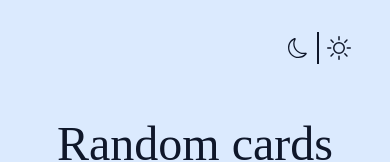
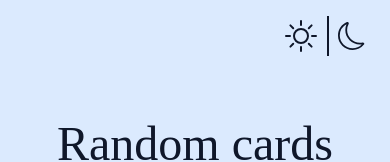
Before and after one commit to davbazz/memory-cards, a React (Vite) app: page / in a window 390 px wide. Shown: the top 162 px of the page. Built offline with nearby package versions, Linux system fonts and the light colour scheme; a web font is replaced by a local one.

Commit message:
add css styles to initial page after checking it on my phone

```diff
--- a/package.json
+++ b/package.json
@@ -4,7 +4,7 @@
   "version": "0.0.0",
   "type": "module",
   "scripts": {
-    "dev": "vite",
+    "dev": "vite --host",
     "build": "vite build",
     "preview": "vite preview"
   },
--- a/src/App.jsx
+++ b/src/App.jsx
@@ -3,7 +3,7 @@ import InitialPage from './Components/InitialPage'
 function App() {
 
   return (
-    <div className="App p-8 min-h-screen bg-blue-100">
+    <div className="App sm:p-8 p-4 min-h-screen bg-blue-100">
       <InitialPage />
     </div>
   )
--- a/src/Components/InitialPage.jsx
+++ b/src/Components/InitialPage.jsx
@@ -4,30 +4,30 @@ function InitialPage() {
 		<div>
 			<header>
 				<nav className="flex justify-end items-center">
-					<div className="buttons flex justify-around rounded-xl 2xl:w-36 xl:w-32 lg:w-28 md:w-24 sm:w-20 w-20	h-auto">
-						<button className="flex-1 bg-transparent border-r border-slate-900 rounded-l-xl 2xl:h-11 xl:h-10 md:h-9 h-8">
+					<div className="buttons flex justify-around 2xl:w-36 xl:w-32 lg:w-28 md:w-24 w-24	h-auto">
+						<button className="flex-1 bg-transparent border-r border-slate-900 md:h-11 h-10 pr-1">
+							<svg
+								xmlns="http://www.w3.org/2000/svg"
+								class="bi bi-brightness-high"
+								viewBox="0 0 16 16"
+								className="mx-auto fill-slate-900 w-8 h-8">
+								<path d="M8 11a3 3 0 1 1 0-6 3 3 0 0 1 0 6zm0 1a4 4 0 1 0 0-8 4 4 0 0 0 0 8zM8 0a.5.5 0 0 1 .5.5v2a.5.5 0 0 1-1 0v-2A.5.5 0 0 1 8 0zm0 13a.5.5 0 0 1 .5.5v2a.5.5 0 0 1-1 0v-2A.5.5 0 0 1 8 13zm8-5a.5.5 0 0 1-.5.5h-2a.5.5 0 0 1 0-1h2a.5.5 0 0 1 .5.5zM3 8a.5.5 0 0 1-.5.5h-2a.5.5 0 0 1 0-1h2A.5.5 0 0 1 3 8zm10.657-5.657a.5.5 0 0 1 0 .707l-1.414 1.415a.5.5 0 1 1-.707-.708l1.414-1.414a.5.5 0 0 1 .707 0zm-9.193 9.193a.5.5 0 0 1 0 .707L3.05 13.657a.5.5 0 0 1-.707-.707l1.414-1.414a.5.5 0 0 1 .707 0zm9.193 2.121a.5.5 0 0 1-.707 0l-1.414-1.414a.5.5 0 0 1 .707-.707l1.414 1.414a.5.5 0 0 1 0 .707zM4.464 4.465a.5.5 0 0 1-.707 0L2.343 3.05a.5.5 0 1 1 .707-.707l1.414 1.414a.5.5 0 0 1 0 .708z"/>
+							</svg>
+						</button>
+						<button className="flex-1 bg-transparent border-l border-slate-900 md:h-11 h-10">
 							<svg
 								xmlns="http://www.w3.org/2000/svg"
 								class="bi bi-moon"
 								viewBox="0 0 16 16"
-								className="mx-auto fill-slate-900 2xl:w-8 2xl:h-8 xl:w-6 xl:h-6 lg:w-5 lg:h-5 md:w-5 md:h-5 sm:w-5 sm:h-5 w-5 h-5">
+								className="mx-auto fill-slate-900 w-7 h-7">
 								<path d="M6 .278a.768.768 0 0 1 .08.858 7.208 7.208 0 0 0-.878 3.46c0 4.021 3.278 7.277 7.318 7.277.527 0 1.04-.055 1.533-.16a.787.787 0 0 1 .81.316.733.733 0 0 1-.031.893A8.349 8.349 0 0 1 8.344 16C3.734 16 0 12.286 0 7.71 0 4.266 2.114 1.312 5.124.06A.752.752 0 0 1 6 .278zM4.858 1.311A7.269 7.269 0 0 0 1.025 7.71c0 4.02 3.279 7.276 7.319 7.276a7.316 7.316 0 0 0 5.205-2.162c-.337.042-.68.063-1.029.063-4.61 0-8.343-3.714-8.343-8.29 0-1.167.242-2.278.681-3.286z"/>
-							</svg>
-						</button>
-						<button className="flex-1 bg-transparent border-l border-slate-900 rounded-r-xl 2xl:h-11 xl:h-10 md:h-9 h-8">
-							<svg
-								xmlns="http://www.w3.org/2000/svg"
-								class="bi bi-brightness-high"
-								viewBox="0 0 16 16"
-								className="mx-auto fill-slate-900 2xl:w-8 2xl:h-8 xl:w-7 xl:h-7 lg:w-6 lg:h-6 w-6 h-6">
-								<path d="M8 11a3 3 0 1 1 0-6 3 3 0 0 1 0 6zm0 1a4 4 0 1 0 0-8 4 4 0 0 0 0 8zM8 0a.5.5 0 0 1 .5.5v2a.5.5 0 0 1-1 0v-2A.5.5 0 0 1 8 0zm0 13a.5.5 0 0 1 .5.5v2a.5.5 0 0 1-1 0v-2A.5.5 0 0 1 8 13zm8-5a.5.5 0 0 1-.5.5h-2a.5.5 0 0 1 0-1h2a.5.5 0 0 1 .5.5zM3 8a.5.5 0 0 1-.5.5h-2a.5.5 0 0 1 0-1h2A.5.5 0 0 1 3 8zm10.657-5.657a.5.5 0 0 1 0 .707l-1.414 1.415a.5.5 0 1 1-.707-.708l1.414-1.414a.5.5 0 0 1 .707 0zm-9.193 9.193a.5.5 0 0 1 0 .707L3.05 13.657a.5.5 0 0 1-.707-.707l1.414-1.414a.5.5 0 0 1 .707 0zm9.193 2.121a.5.5 0 0 1-.707 0l-1.414-1.414a.5.5 0 0 1 .707-.707l1.414 1.414a.5.5 0 0 1 0 .707zM4.464 4.465a.5.5 0 0 1-.707 0L2.343 3.05a.5.5 0 1 1 .707-.707l1.414 1.414a.5.5 0 0 1 0 .708z"/>
 							</svg>
 						</button>
 					</div>
 				</nav>
 			</header>
 			<main>
-				<h1 className="text-center text-slate-900 font-fuzzy 2xl:text-8xl xl:text-7xl lg:text-7xl md:text-6xl text-5xl 2xl:mt-18 xl:mt-16 lg:mt-14 md:mt-14 sm:mt-14 mt-14">Random cards game</h1>
+				<h1 className="text-center text-slate-900 font-fuzzy 2xl:text-8xl xl:text-7xl lg:text-7xl md:text-6xl text-5xl 2xl:mt-18 mt-16">Random cards game</h1>
 				<input
 					required
 					placeholder="ENTER YOUR NICKNAME"
--- a/src/assets/icons.html
+++ b/src/assets/icons.html
@@ -32,3 +32,8 @@
 <svg xmlns="http://www.w3.org/2000/svg" width="16" height="16" fill="currentColor" class="bi bi-moon" viewBox="0 0 16 16">
     <path d="M6 .278a.768.768 0 0 1 .08.858 7.208 7.208 0 0 0-.878 3.46c0 4.021 3.278 7.277 7.318 7.277.527 0 1.04-.055 1.533-.16a.787.787 0 0 1 .81.316.733.733 0 0 1-.031.893A8.349 8.349 0 0 1 8.344 16C3.734 16 0 12.286 0 7.71 0 4.266 2.114 1.312 5.124.06A.752.752 0 0 1 6 .278zM4.858 1.311A7.269 7.269 0 0 0 1.025 7.71c0 4.02 3.279 7.276 7.319 7.276a7.316 7.316 0 0 0 5.205-2.162c-.337.042-.68.063-1.029.063-4.61 0-8.343-3.714-8.343-8.29 0-1.167.242-2.278.681-3.286z"/>
 </svg>
+
+
+//2xl:w-8 2xl:h-8 xl:w-6 xl:h-6 lg:w-5 lg:h-5 md:w-5 md:h-5 sm:w-5 sm:h-5 w-5 h-5
+
+// 2xl:h-11 xl:h-10 md:h-9 h-8
```
